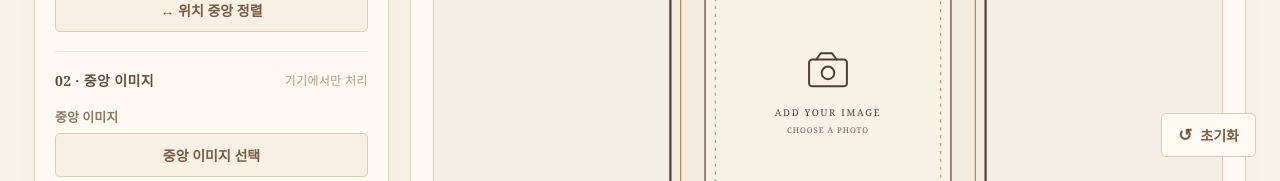
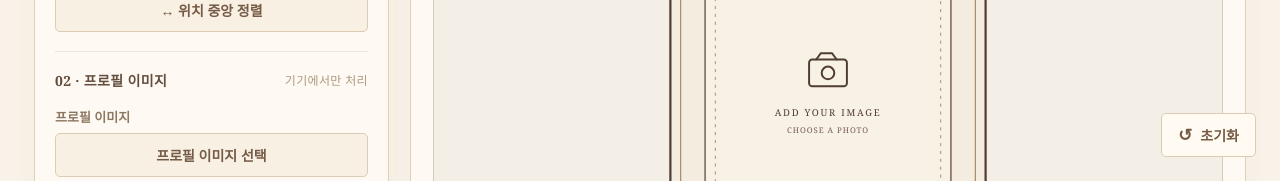
Before and after one commit to DoA-xoxo/ticket, a Next.js app in the folder nutcracker-ticket-editor-final/nutcracker-ticket-editor/: page / in a window 1280 px wide. Shown: the part 619-800 px from the top of the page. Built offline with nearby package versions, Linux system fonts and the light colour scheme.

Commit message:
Update page.tsx

```diff
--- a/nutcracker-ticket-editor-final/nutcracker-ticket-editor/app/page.tsx
+++ b/nutcracker-ticket-editor-final/nutcracker-ticket-editor/app/page.tsx
@@ -456,7 +456,7 @@ originalTexts.forEach((original, index) => {
 
 <section className="control-section">
   <div className="section-heading">
-    <span>02 · 중앙 이미지</span>
+    <span>02 · 프로필 이미지</span>
     <small>기기에서만 처리</small>
   </div>
 
@@ -469,14 +469,14 @@ originalTexts.forEach((original, index) => {
   />
 
   <div className="background-image-control">
-    <label className="form-label">중앙 이미지</label>
+    <label className="form-label">프로필 이미지</label>
 
     <button
       className="button button-secondary button-full"
       type="button"
       onClick={() => fileInputRef.current?.click()}
     >
-      {design.photoDataUrl ? '중앙 이미지 교체' : '중앙 이미지 선택'}
+      {design.photoDataUrl ? '프로필 이미지 교체' : '프로필 이미지 선택'}
     </button>
 
     {design.photoDataUrl && (
@@ -497,7 +497,7 @@ originalTexts.forEach((original, index) => {
           }
         }}
       >
-        중앙 이미지 삭제
+        프로필 이미지 삭제
       </button>
     )}
   </div>
@@ -506,7 +506,7 @@ originalTexts.forEach((original, index) => {
     <>
       <label className="range-field photo-range">
         <span className="range-label">
-          <span>중앙 이미지 투명도</span>
+          <span>프로필 이미지 투명도</span>
           <strong>
             {Math.round((design.photoOpacity ?? 1) * 100)}%
           </strong>
```
